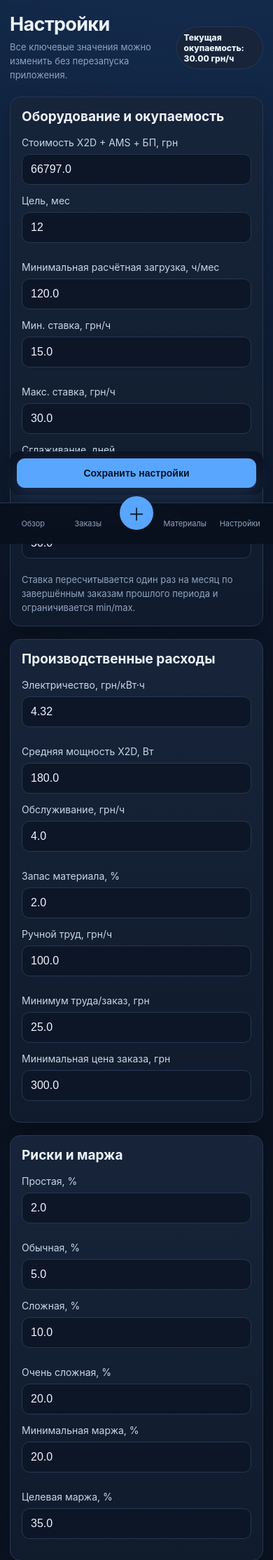
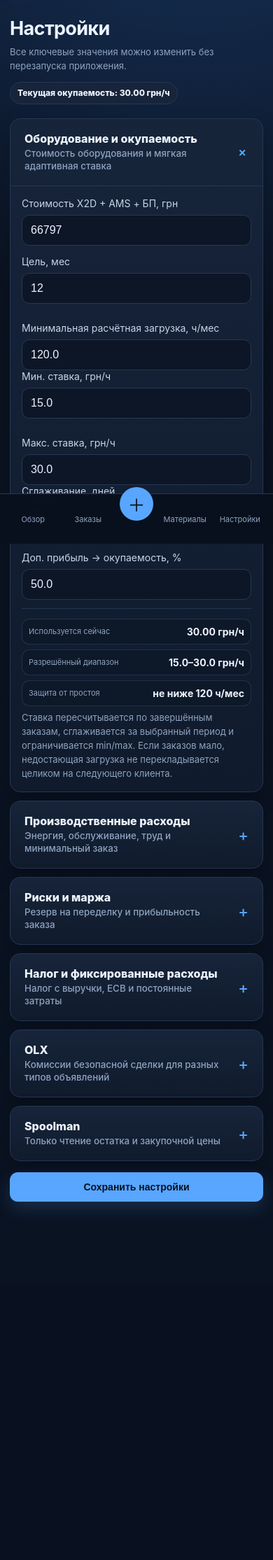
Before and after one commit to MikeFox303/3d-print-cost-umbrel, a FastAPI app: page /settings in a window 390 px wide. Shown: the part 67-2296 px from the top of the page at 70% size. After the commit the page ends 1801 px from the top, so only its background shows below. Run offline with FastAPI, Linux system fonts and the light colour scheme; data comes from the database, SQL or seed files in the repository; data that the repository does not hold is empty.

Commit message:
feat: v0.12 mobile real-device polish

```diff
--- a/app/__init__.py
+++ b/app/__init__.py
@@ -1 +1 @@
-__version__ = "0.11.0-dev.1"
+__version__ = "0.12.0-dev.1"
--- a/app/static/app.js
+++ b/app/static/app.js
@@ -2,6 +2,8 @@ document.addEventListener('DOMContentLoaded', () => {
   setupMaterialRows();
   setupQuotePreview();
   setupSpoolmanPanels();
+  setupSettingsForm();
+  setupDetailsActions();
 });
 
 function setupMaterialRows() {
@@ -124,6 +126,41 @@ function setupSpoolmanPanels() {
   }
 }
 
+function setupSettingsForm() {
+  const form = document.querySelector('[data-settings-form]');
+  const dirtyBar = document.querySelector('[data-dirty-save]');
+  if (!form || !dirtyBar) return;
+  let dirty = false;
+  const markDirty = () => {
+    if (dirty) return;
+    dirty = true;
+    dirtyBar.hidden = false;
+    form.classList.add('is-dirty');
+  };
+  form.addEventListener('input', markDirty);
+  form.addEventListener('change', markDirty);
+  form.addEventListener('submit', () => {
+    dirtyBar.hidden = true;
+    form.classList.remove('is-dirty');
+  });
+}
+
+function setupDetailsActions() {
+  const mobile = window.matchMedia('(max-width: 900px)').matches;
+  document.querySelectorAll('details[data-mobile-collapsible]').forEach(details => {
+    if (mobile) details.open = details.hasAttribute('data-mobile-open');
+  });
+  document.querySelectorAll('[data-open-details]').forEach(button => {
+    button.addEventListener('click', () => {
+      const target = document.querySelector(button.dataset.openDetails || '');
+      if (!target) return;
+      target.open = true;
+      target.scrollIntoView({ behavior: 'smooth', block: 'start' });
+      window.setTimeout(() => target.querySelector('input,select,textarea')?.focus({ preventScroll: true }), 350);
+    });
+  });
+}
+
 async function fetchSpools() {
   const response = await fetch('/api/spoolman/spools');
   const data = await response.json();
--- /dev/null
+++ b/app/static/v12.css
@@ -0,0 +1,98 @@
+/* v0.12 phone-first real-device polish */
+
+/* Shared disclosure cards: keep long settings/forms compact without hiding data. */
+details.card{padding:0;overflow:hidden}
+details.card>summary{list-style:none;cursor:pointer;padding:18px 20px;display:flex;align-items:center;justify-content:space-between;gap:14px;font-weight:800;color:var(--text);user-select:none}
+details.card>summary::-webkit-details-marker{display:none}
+details.card>summary::after{content:"+";color:var(--accent);font-size:22px;line-height:1;font-weight:500;transition:transform .15s ease}
+details.card[open]>summary::after{transform:rotate(45deg)}
+details.card[open]>summary{border-bottom:1px solid var(--line)}
+.details-body{padding:18px 20px 20px}
+.summary-copy{display:grid;gap:3px}.summary-copy small{color:var(--muted);font-weight:500;line-height:1.35}
+
+/* Settings */
+.settings-head{align-items:flex-start}
+.settings-rate-badge{white-space:normal;max-width:260px;line-height:1.35;text-align:left}
+.settings-grid .settings-section{align-self:start}
+.rate-explainer{display:grid;grid-template-columns:repeat(3,minmax(0,1fr));gap:8px;margin-top:12px;padding-top:14px;border-top:1px solid var(--line)}
+.rate-explainer>div{background:#0d1829;border:1px solid rgba(38,55,84,.8);border-radius:11px;padding:10px 11px}
+.rate-explainer span,.rate-explainer strong{display:block}.rate-explainer span{color:var(--muted);font-size:11px}.rate-explainer strong{margin-top:4px;font-size:14px}
+.settings-save-footer{grid-column:1/-1;display:flex;justify-content:flex-end;padding-top:2px}.settings-save-footer .button{min-width:240px}
+.mobile-dirty-save{display:none}
+
+/* Materials */
+.materials-head{align-items:center}.materials-head .button{flex:0 0 auto}
+.spoolman-card{margin-bottom:18px}.spoolman-card .spoolman-status{display:flex;gap:8px;align-items:center;flex-wrap:wrap}
+.add-filament-card{margin-top:18px;scroll-margin-top:100px}
+.add-filament-card .details-body{max-width:920px}
+.filament-empty-actions{display:flex;justify-content:center;margin-top:14px}
+
+/* Dashboard payback explanation stays compact but discoverable. */
+.payback-facts{display:flex;align-items:center;justify-content:space-between;gap:12px;margin-top:13px;padding-top:12px;border-top:1px solid rgba(38,55,84,.75);font-size:12px;color:var(--muted)}
+.payback-facts b{color:var(--text)}.payback-facts a{color:var(--accent);font-weight:700;white-space:nowrap}
+
+/* Diagnostic rows should never force the page wider than the phone. */
+.system-check-head{scroll-margin-top:96px}.system-check-page .breakdown>div>strong{max-width:58%;text-align:right;overflow-wrap:anywhere;word-break:break-word}
+
+@media(max-width:900px){
+  :root{--mobile-nav-h:72px}
+
+  /* Safari/umbrel webview: leave real space between sticky header and first page title. */
+  main{padding:16px 14px calc(118px + env(safe-area-inset-bottom))}
+  .mobile-head{margin:-16px -14px 28px;padding:12px 14px;min-height:64px}
+  .mobile-head + .page-head{margin-top:6px}
+  .page-head{gap:12px;align-items:flex-start}
+  .page-head h1{line-height:1.12}
+  .page-head p{line-height:1.55}
+  .bottom-nav{min-height:var(--mobile-nav-h)}
+
+  /* Long settings are collapsible on phones; JS keeps only the first group open initially. */
+  .settings-head{display:grid;grid-template-columns:1fr;gap:12px}
+  .settings-head .settings-rate-badge{max-width:none;width:max-content;max-width:100%}
+  .settings-grid{display:block}
+  .settings-grid .settings-section{margin-bottom:12px}
+  .settings-section>summary{padding:16px}
+  .settings-section .details-body{padding:16px}
+  .settings-section label:last-child{margin-bottom:0}
+  .rate-explainer{grid-template-columns:1fr 1fr 1fr;gap:7px}
+  .rate-explainer>div{padding:9px}
+  .settings-save-footer{padding:4px 0 0}.settings-save-footer .button{width:100%;min-width:0}
+  .settings-grid.is-dirty{padding-bottom:76px}
+  .mobile-dirty-save{position:fixed;z-index:19;left:14px;right:14px;bottom:calc(var(--mobile-nav-h) + 8px + env(safe-area-inset-bottom));padding:7px;background:rgba(9,16,29,.94);border:1px solid var(--line);border-radius:14px;box-shadow:0 14px 36px rgba(0,0,0,.34);backdrop-filter:blur(14px)}
+  .mobile-dirty-save:not([hidden]){display:block}
+  .mobile-dirty-save .button{min-height:44px}
+
+  /* Materials: list remains the main content; add form opens only on request. */
+  .materials-head{align-items:center}
+  .materials-head .button.primary{display:inline-flex;padding:9px 12px;min-height:40px}
+  .spoolman-card{margin-bottom:16px}
+  .add-filament-card{margin-top:14px;scroll-margin-top:90px}
+  .add-filament-card>summary{padding:16px}
+  .add-filament-card .details-body{padding:16px}
+  .filament-card{min-height:auto}
+
+  /* Fix the first-title clipping seen in the iPhone system-check screenshot. */
+  .system-check-head{margin-top:8px;align-items:flex-start}
+  .system-check-head h1{font-size:26px;line-height:1.15}
+  .system-check-head .button{display:inline-flex;flex:0 0 auto;min-width:78px}
+  .system-check-page .stats{margin-top:2px}
+  .system-check-page .breakdown>div{align-items:flex-start}
+  .system-check-page .breakdown>div>span{min-width:0}
+  .system-check-page .breakdown>div>strong{max-width:54%}
+
+  .payback-facts{align-items:flex-start;flex-wrap:wrap}
+}
+
+@media(max-width:480px){
+  .mobile-head{min-height:62px;margin-bottom:26px}
+  .materials-head h1,.settings-head h1{font-size:27px}
+  .materials-head .button.primary{font-size:13px}
+  .rate-explainer{grid-template-columns:1fr}
+  .rate-explainer>div{display:flex;align-items:center;justify-content:space-between;gap:10px}
+  .rate-explainer strong{margin-top:0;text-align:right}
+  .system-check-head{display:grid;grid-template-columns:minmax(0,1fr) auto}
+  .system-check-head p{grid-column:1/-1}
+  .system-check-head .button{grid-column:2;grid-row:1;align-self:start}
+  .system-check-page .breakdown>div{gap:10px}
+  .system-check-page .breakdown>div>strong{font-size:.95em}
+}
--- a/app/templates/base.html
+++ b/app/templates/base.html
@@ -9,6 +9,7 @@
   <link rel="stylesheet" href="/static/v02.css">
   <link rel="stylesheet" href="/static/v10.css">
   <link rel="stylesheet" href="/static/v11.css">
+  <link rel="stylesheet" href="/static/v12.css">
 </head>
 <body>
 <div class="shell">
--- a/app/templates/dashboard.html
+++ b/app/templates/dashboard.html
@@ -31,7 +31,8 @@
         <strong>{{ '%.1f'|format(stats.payback_percent) }}%</strong>
       </div>
       <div class="progress"><i style="width: {{ stats.payback_percent }}%"></i></div>
-      <p class="hint">Ставка фиксируется на месяц и ограничена настройками. Низкая загрузка не перекладывает весь простой принтера на случайного клиента.</p>
+      <p class="hint">Низкая загрузка не повышает ставку выше заданного лимита — простой принтера не перекладывается на одного клиента.</p>
+      <div class="payback-facts"><span>Сейчас в расчётах: <b>{{ '%.2f'|format(stats.current_rate) }} грн/ч</b></span><a href="/settings">Настроить правило →</a></div>
     </div>
 
     <div class="section-title"><h2>Последние заказы</h2><a href="/orders">Все заказы →</a></div>
--- a/app/templates/settings.html
+++ b/app/templates/settings.html
@@ -1,14 +1,50 @@
 {% extends "base.html" %}
 {% block title %}Настройки — 3D Print Cost{% endblock %}
 {% block content %}
-<div class="page-head"><div><h1>Настройки</h1><p>Все ключевые значения можно изменить без перезапуска приложения.</p></div><div class="badge">Текущая окупаемость: {{'%.2f'|format(current_rate)}} грн/ч</div></div>
-<form method="post" action="/settings" class="settings-grid">
-<section class="card form-section"><h2>Оборудование и окупаемость</h2><label>Стоимость X2D + AMS + БП, грн<input name="equipment_cost" type="number" step="1" value="{{settings.equipment_cost}}"></label><div class="two"><label>Цель, мес<input name="payback_months" type="number" value="{{settings.payback_months}}"></label><label>Минимальная расчётная загрузка, ч/мес<input name="payback_floor_hours_month" type="number" value="{{settings.payback_floor_hours_month}}"></label></div><div class="two"><label>Мин. ставка, грн/ч<input name="payback_min_rate" type="number" step="0.1" value="{{settings.payback_min_rate}}"></label><label>Макс. ставка, грн/ч<input name="payback_max_rate" type="number" step="0.1" value="{{settings.payback_max_rate}}"></label></div><div class="two"><label>Сглаживание, дней<input name="payback_rolling_days" type="number" value="{{settings.payback_rolling_days}}"></label><label>Доп. прибыль → окупаемость, %<input name="extra_profit_payback_share" type="number" step="1" value="{{settings.extra_profit_payback_share*100}}"></label></div><p class="hint">Ставка пересчитывается один раз на месяц по завершённым заказам прошлого периода и ограничивается min/max.</p></section>
-<section class="card form-section"><h2>Производственные расходы</h2><div class="two"><label>Электричество, грн/кВт·ч<input name="electricity_tariff" type="number" step="0.01" value="{{settings.electricity_tariff}}"></label><label>Средняя мощность X2D, Вт<input name="average_power_w" type="number" step="1" value="{{settings.average_power_w}}"></label></div><div class="two"><label>Обслуживание, грн/ч<input name="maintenance_per_hour" type="number" step="0.1" value="{{settings.maintenance_per_hour}}"></label><label>Запас материала, %<input name="material_reserve" type="number" step="0.1" value="{{settings.material_reserve*100}}"></label></div><div class="two"><label>Ручной труд, грн/ч<input name="labor_per_hour" type="number" step="1" value="{{settings.labor_per_hour}}"></label><label>Минимум труда/заказ, грн<input name="labor_min_per_order" type="number" step="1" value="{{settings.labor_min_per_order}}"></label></div><label>Минимальная цена заказа, грн<input name="minimum_order_price" type="number" step="1" value="{{settings.minimum_order_price}}"></label></section>
-<section class="card form-section"><h2>Риски и маржа</h2><div class="two"><label>Простая, %<input name="risk_simple" type="number" value="{{settings.risk_simple*100}}"></label><label>Обычная, %<input name="risk_normal" type="number" value="{{settings.risk_normal*100}}"></label></div><div class="two"><label>Сложная, %<input name="risk_complex" type="number" value="{{settings.risk_complex*100}}"></label><label>Очень сложная, %<input name="risk_very_complex" type="number" value="{{settings.risk_very_complex*100}}"></label></div><div class="two"><label>Минимальная маржа, %<input name="min_margin" type="number" value="{{settings.min_margin*100}}"></label><label>Целевая маржа, %<input name="target_margin" type="number" value="{{settings.target_margin*100}}"></label></div></section>
-<section class="card form-section"><h2>Налог и фиксированные расходы</h2><label>Налог с выручки, %<input name="tax_rate" type="number" step="0.1" value="{{settings.tax_rate*100}}"></label><label>Прочие фиксированные расходы, грн/мес<input name="fixed_monthly_costs" type="number" step="1" value="{{settings.fixed_monthly_costs}}"></label><label class="check"><input type="checkbox" name="include_esv" {% if settings.include_esv %}checked{% endif %}> Учитывать ЕСВ в цене</label><label>ЕСВ, грн/мес<input name="esv_monthly" type="number" step="0.01" value="{{settings.esv_monthly}}"></label></section>
-<section class="card form-section"><h2>OLX</h2><h3>Частное объявление</h3><div class="three"><label>%<input name="platform_olx_private_percent" type="number" step="0.1" value="{{settings.platform_olx_private_percent*100}}"></label><label>Фикс., грн<input name="platform_olx_private_fixed" type="number" value="{{settings.platform_olx_private_fixed}}"></label><label>Макс., грн<input name="platform_olx_private_cap" type="number" value="{{settings.platform_olx_private_cap}}"></label></div><h3>Бизнес</h3><div class="three"><label>%<input name="platform_olx_business_percent" type="number" step="0.1" value="{{settings.platform_olx_business_percent*100}}"></label><label>Фикс., грн<input name="platform_olx_business_fixed" type="number" value="{{settings.platform_olx_business_fixed}}"></label><label>Макс., грн<input name="platform_olx_business_cap" type="number" value="{{settings.platform_olx_business_cap}}"></label></div></section>
-<section class="card form-section"><div class="row between"><div><h2>Spoolman</h2><p>Только чтение остатка и данных катушек.</p></div><span class="badge readonly">READ ONLY</span></div><label class="check"><input type="checkbox" name="spoolman_enabled" {% if settings.spoolman_enabled %}checked{% endif %}> Включить чтение Spoolman</label><label>URL Spoolman<input name="spoolman_url" value="{{settings.spoolman_url}}"></label><p class="hint">В коде клиента реализован только HTTP GET. Запись в Spoolman отсутствует.</p></section>
-<div class="sticky-save"><button class="button primary wide">Сохранить настройки</button></div>
+<div class="page-head settings-head"><div><h1>Настройки</h1><p>Все ключевые значения можно изменить без перезапуска приложения.</p></div><div class="badge settings-rate-badge">Текущая окупаемость: {{'%.2f'|format(current_rate)}} грн/ч</div></div>
+<form method="post" action="/settings" class="settings-grid" id="settingsForm" data-settings-form>
+<details class="card form-section settings-section" open data-mobile-collapsible data-mobile-open>
+  <summary><span class="summary-copy">Оборудование и окупаемость<small>Стоимость оборудования и мягкая адаптивная ставка</small></span></summary>
+  <div class="details-body">
+    <label>Стоимость X2D + AMS + БП, грн<input name="equipment_cost" type="number" step="1" value="{{'%.0f'|format(settings.equipment_cost)}}"></label>
+    <div class="two"><label>Цель, мес<input name="payback_months" type="number" value="{{settings.payback_months}}"></label><label>Минимальная расчётная загрузка, ч/мес<input name="payback_floor_hours_month" type="number" value="{{settings.payback_floor_hours_month}}"></label></div>
+    <div class="two"><label>Мин. ставка, грн/ч<input name="payback_min_rate" type="number" step="0.1" value="{{settings.payback_min_rate}}"></label><label>Макс. ставка, грн/ч<input name="payback_max_rate" type="number" step="0.1" value="{{settings.payback_max_rate}}"></label></div>
+    <div class="two"><label>Сглаживание, дней<input name="payback_rolling_days" type="number" value="{{settings.payback_rolling_days}}"></label><label>Доп. прибыль → окупаемость, %<input name="extra_profit_payback_share" type="number" step="1" value="{{settings.extra_profit_payback_share*100}}"></label></div>
+    <div class="rate-explainer">
+      <div><span>Используется сейчас</span><strong>{{'%.2f'|format(current_rate)}} грн/ч</strong></div>
+      <div><span>Разрешённый диапазон</span><strong>{{'%.1f'|format(settings.payback_min_rate)}}–{{'%.1f'|format(settings.payback_max_rate)}} грн/ч</strong></div>
+      <div><span>Защита от простоя</span><strong>не ниже {{'%.0f'|format(settings.payback_floor_hours_month)}} ч/мес</strong></div>
+    </div>
+    <p class="hint">Ставка пересчитывается по завершённым заказам, сглаживается за выбранный период и ограничивается min/max. Если заказов мало, недостающая загрузка не перекладывается целиком на следующего клиента.</p>
+  </div>
+</details>
+
+<details class="card form-section settings-section" open data-mobile-collapsible>
+  <summary><span class="summary-copy">Производственные расходы<small>Энергия, обслуживание, труд и минимальный заказ</small></span></summary>
+  <div class="details-body"><div class="two"><label>Электричество, грн/кВт·ч<input name="electricity_tariff" type="number" step="0.01" value="{{settings.electricity_tariff}}"></label><label>Средняя мощность X2D, Вт<input name="average_power_w" type="number" step="1" value="{{settings.average_power_w}}"></label></div><div class="two"><label>Обслуживание, грн/ч<input name="maintenance_per_hour" type="number" step="0.1" value="{{settings.maintenance_per_hour}}"></label><label>Запас материала, %<input name="material_reserve" type="number" step="0.1" value="{{settings.material_reserve*100}}"></label></div><div class="two"><label>Ручной труд, грн/ч<input name="labor_per_hour" type="number" step="1" value="{{settings.labor_per_hour}}"></label><label>Минимум труда/заказ, грн<input name="labor_min_per_order" type="number" step="1" value="{{settings.labor_min_per_order}}"></label></div><label>Минимальная цена заказа, грн<input name="minimum_order_price" type="number" step="1" value="{{settings.minimum_order_price}}"></label></div>
+</details>
+
+<details class="card form-section settings-section" open data-mobile-collapsible>
+  <summary><span class="summary-copy">Риски и маржа<small>Резерв на переделку и прибыльность заказа</small></span></summary>
+  <div class="details-body"><div class="two"><label>Простая, %<input name="risk_simple" type="number" value="{{settings.risk_simple*100}}"></label><label>Обычная, %<input name="risk_normal" type="number" value="{{settings.risk_normal*100}}"></label></div><div class="two"><label>Сложная, %<input name="risk_complex" type="number" value="{{settings.risk_complex*100}}"></label><label>Очень сложная, %<input name="risk_very_complex" type="number" value="{{settings.risk_very_complex*100}}"></label></div><div class="two"><label>Минимальная маржа, %<input name="min_margin" type="number" value="{{settings.min_margin*100}}"></label><label>Целевая маржа, %<input name="target_margin" type="number" value="{{settings.target_margin*100}}"></label></div></div>
+</details>
+
+<details class="card form-section settings-section" open data-mobile-collapsible>
+  <summary><span class="summary-copy">Налог и фиксированные расходы<small>Налог с выручки, ЕСВ и постоянные затраты</small></span></summary>
+  <div class="details-body"><label>Налог с выручки, %<input name="tax_rate" type="number" step="0.1" value="{{settings.tax_rate*100}}"></label><label>Прочие фиксированные расходы, грн/мес<input name="fixed_monthly_costs" type="number" step="1" value="{{settings.fixed_monthly_costs}}"></label><label class="check"><input type="checkbox" name="include_esv" {% if settings.include_esv %}checked{% endif %}> Учитывать ЕСВ в цене</label><label>ЕСВ, грн/мес<input name="esv_monthly" type="number" step="0.01" value="{{settings.esv_monthly}}"></label></div>
+</details>
+
+<details class="card form-section settings-section" open data-mobile-collapsible>
+  <summary><span class="summary-copy">OLX<small>Комиссии безопасной сделки для разных типов объявлений</small></span></summary>
+  <div class="details-body"><h3>Частное объявление</h3><div class="three"><label>%<input name="platform_olx_private_percent" type="number" step="0.1" value="{{settings.platform_olx_private_percent*100}}"></label><label>Фикс., грн<input name="platform_olx_private_fixed" type="number" value="{{settings.platform_olx_private_fixed}}"></label><label>Макс., грн<input name="platform_olx_private_cap" type="number" value="{{settings.platform_olx_private_cap}}"></label></div><h3>Бизнес</h3><div class="three"><label>%<input name="platform_olx_business_percent" type="number" step="0.1" value="{{settings.platform_olx_business_percent*100}}"></label><label>Фикс., грн<input name="platform_olx_business_fixed" type="number" value="{{settings.platform_olx_business_fixed}}"></label><label>Макс., грн<input name="platform_olx_business_cap" type="number" value="{{settings.platform_olx_business_cap}}"></label></div></div>
+</details>
+
+<details class="card form-section settings-section" open data-mobile-collapsible>
+  <summary><span class="summary-copy">Spoolman<small>Только чтение остатка и закупочной цены</small></span></summary>
+  <div class="details-body"><div class="row between"><p>Приложение не списывает материал и не изменяет Spoolman.</p><span class="badge readonly">READ ONLY</span></div><label class="check"><input type="checkbox" name="spoolman_enabled" {% if settings.spoolman_enabled %}checked{% endif %}> Включить чтение Spoolman</label><label>URL Spoolman<input name="spoolman_url" value="{{settings.spoolman_url}}"></label><p class="hint">Клиент интеграции использует только HTTP GET. Bambuddy и Spoolman продолжают самостоятельно вести свои остатки.</p></div>
+</details>
+
+<div class="settings-save-footer"><button class="button primary" type="submit">Сохранить настройки</button></div>
+<div class="mobile-dirty-save" data-dirty-save hidden><button class="button primary wide" type="submit">Сохранить изменения</button></div>
 </form>
 {% endblock %}
--- a/app/templates/system_check.html
+++ b/app/templates/system_check.html
@@ -1,7 +1,8 @@
 {% extends "base.html" %}
 {% block title %}Проверка системы — 3D Print Cost{% endblock %}
 {% block content %}
-<div class="page-head">
+<div class="system-check-page">
+<div class="page-head system-check-head">
   <div>
     <h1>Проверка системы</h1>
     <p>Безопасная диагностика контейнера, хранилища и локальной базы перед реальной работой.</p>
@@ -67,4 +68,5 @@
   <p>Красный критический пункт означает проблему с persistent storage, SQLite или миграциями. Предупреждение интеграции означает, что она включена, но настроена не полностью.</p>
 </div>
 {% endif %}
+</div>
 {% endblock %}
```
Also changed, not shown: app/templates/filaments.html (+10 -6 lines), tests/test_templates.py (+25 -0 lines).
